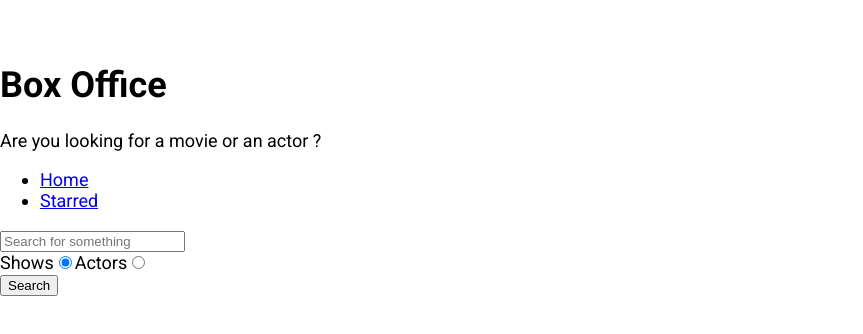
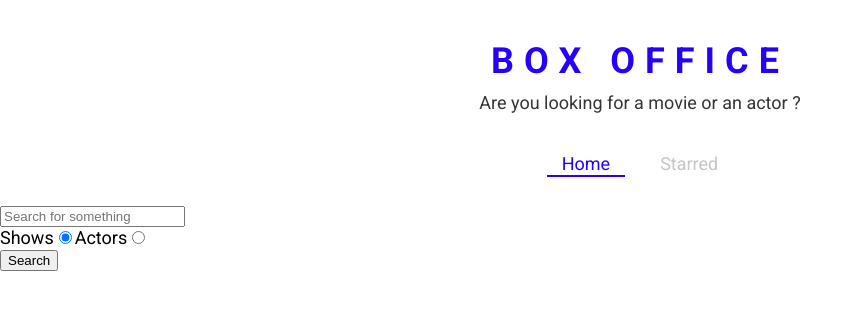
Before and after one commit to Milan-Sharma-449/box-office, a React (Create React App) app: page / in a window 1280 px wide. Shown: the top 334 px of the page, without its empty margins (0-863 px from the left). Built offline with nearby package versions, Linux system fonts and the light colour scheme.

Commit message:
defined theme for styled components

```diff
--- a/src/App.js
+++ b/src/App.js
@@ -3,9 +3,19 @@
 import Home from './pages/Home';
 import Starred from './pages/Starred';
 import Show from './Components/Show';
+import { ThemeProvider } from 'styled-components';
+
+const theme = {
+  mainColors: {
+    blue: '#2400ff',
+    gray: '#c6c6c6',
+    dark: '#353535',
+  },
+};
 
 function App() {
   return (
+    <ThemeProvider theme={theme}>
       <Switch>
           <Route exact path="/">
             <Home />
@@ -25,6 +35,7 @@
             </div>
           </Route>
         </Switch>
+      </ThemeProvider>
   )
 }
 
--- a/src/Components/Navs.js
+++ b/src/Components/Navs.js
@@ -1,5 +1,6 @@
 import React from 'react'
-import {Link} from 'react-router-dom'
+import { useLocation } from 'react-router-dom';
+import { NavList, LinkStyled } from './Navs.styled'
 
 const LINKS = [
     {to : '/', text: 'Home'},
@@ -7,16 +8,24 @@
 ]
 
 const Navs = () => {
+  const location = useLocation()
+
   return (
     <div>
-        <ul>
-            {
-                LINKS.map(item => <li key={item.to}><Link to={item.to}>{item.text}</Link></li>)
-            }
-
-        </ul>
+      <NavList>
+        {LINKS.map(item => (
+          <li key={item.to}>
+            <LinkStyled
+              to={item.to}
+              className={item.to === location.pathname ? 'active' : ''}
+            >
+              {item.text}
+            </LinkStyled>
+          </li>
+        ))}
+      </NavList>
     </div>
-  )
-}
+  );
+};
 
 export default Navs
--- /dev/null
+++ b/src/Components/Navs.styled.js
@@ -0,0 +1,41 @@
+import styled from 'styled-components';
+import { Link } from 'react-router-dom';
+
+export const NavList = styled.ul`
+  display: flex;
+  justify-content: center;
+  list-style: none;
+  margin: 0 0 30px;
+  padding: 0;
+`;
+
+export const LinkStyled = styled(Link)`
+  margin: 0 10px;
+  padding: 3px 15px;
+  position: relative;
+  text-decoration: none;
+  color: ${({ theme }) => theme.mainColors.gray};
+  &.active {
+    color: ${({ theme }) => theme.mainColors.blue};
+    &:after {
+      content: '';
+      position: absolute;
+      display: block;
+      height: 2px;
+      left: 0%;
+      bottom: 0;
+      background-color: ${({ theme }) => theme.mainColors.blue};
+      animation: slide-in 0.3s ease-in forwards;
+      @keyframes slide-in {
+        from {
+          left: 50%;
+          width: 0;
+        }
+        to {
+          left: 0%;
+          width: 100%;
+        }
+      }
+    }
+  }
+`;
--- a/src/Components/Title.js
+++ b/src/Components/Title.js
@@ -1,15 +1,16 @@
 import React from 'react'
+import { TitleWrapper } from './Title.styled'
 
 const Title = ({title, subtitle}) => {
   return (
-    <div>
+    <TitleWrapper>
         <h1>
             {title}
         </h1>
         <p>
             {subtitle}
         </p>
-    </div>
+    </TitleWrapper>
   )
 }
 
--- /dev/null
+++ b/src/Components/Title.styled.js
@@ -0,0 +1,18 @@
+import styled from "styled-components";
+
+export const TitleWrapper = styled.div`
+  text-align: center;
+  margin: 0 0 40px;
+
+  h1 {
+    color: ${({ theme }) => theme.mainColors.blue};
+    letter-spacing: 10px;
+    text-transform: uppercase;
+    margin: 0 0 10px;
+  }
+
+  p {
+    color: ${({ theme }) => theme.mainColors.dark};
+    margin: 0;
+  }
+`;
```
Lines whose indentation alone changed are shown as unchanged.
